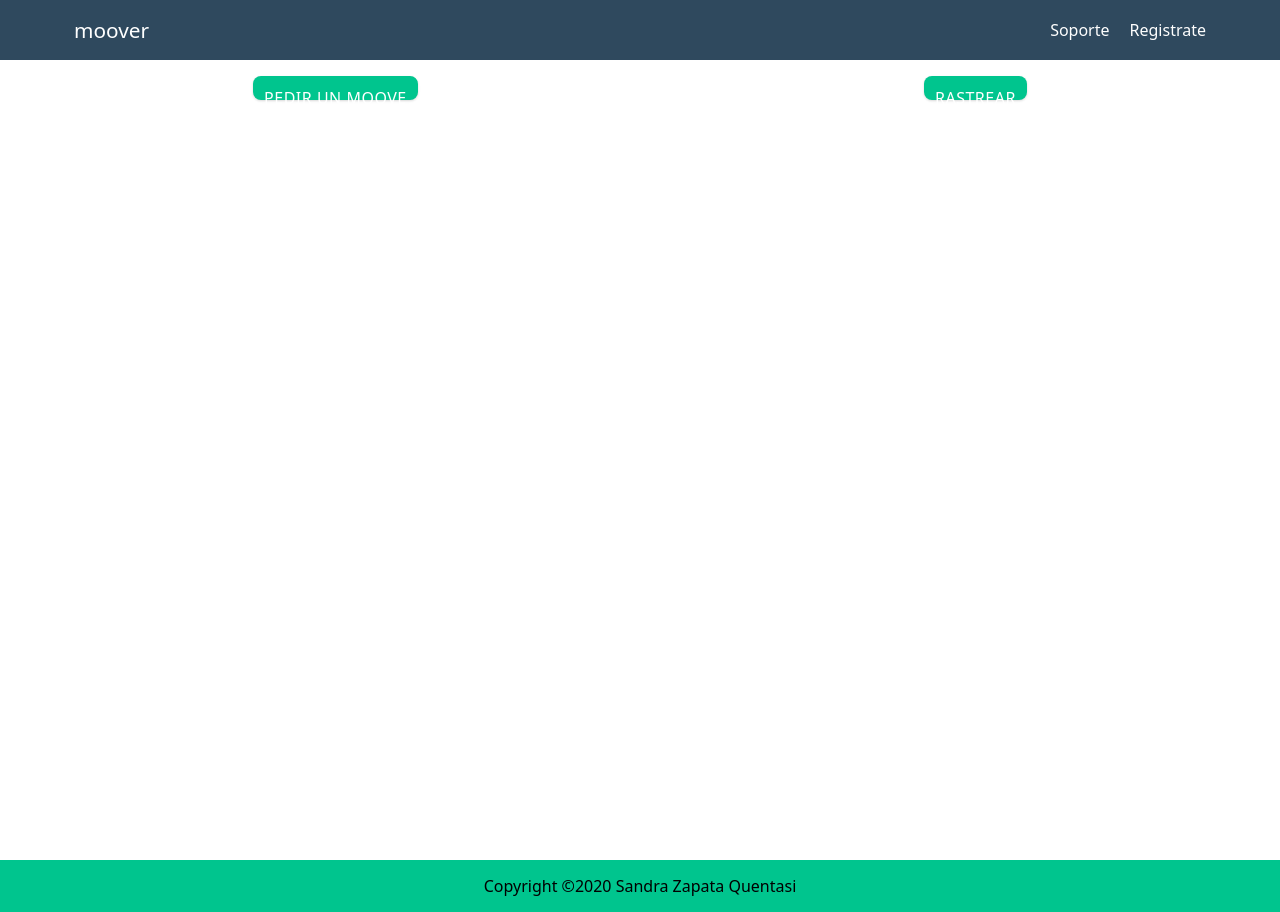
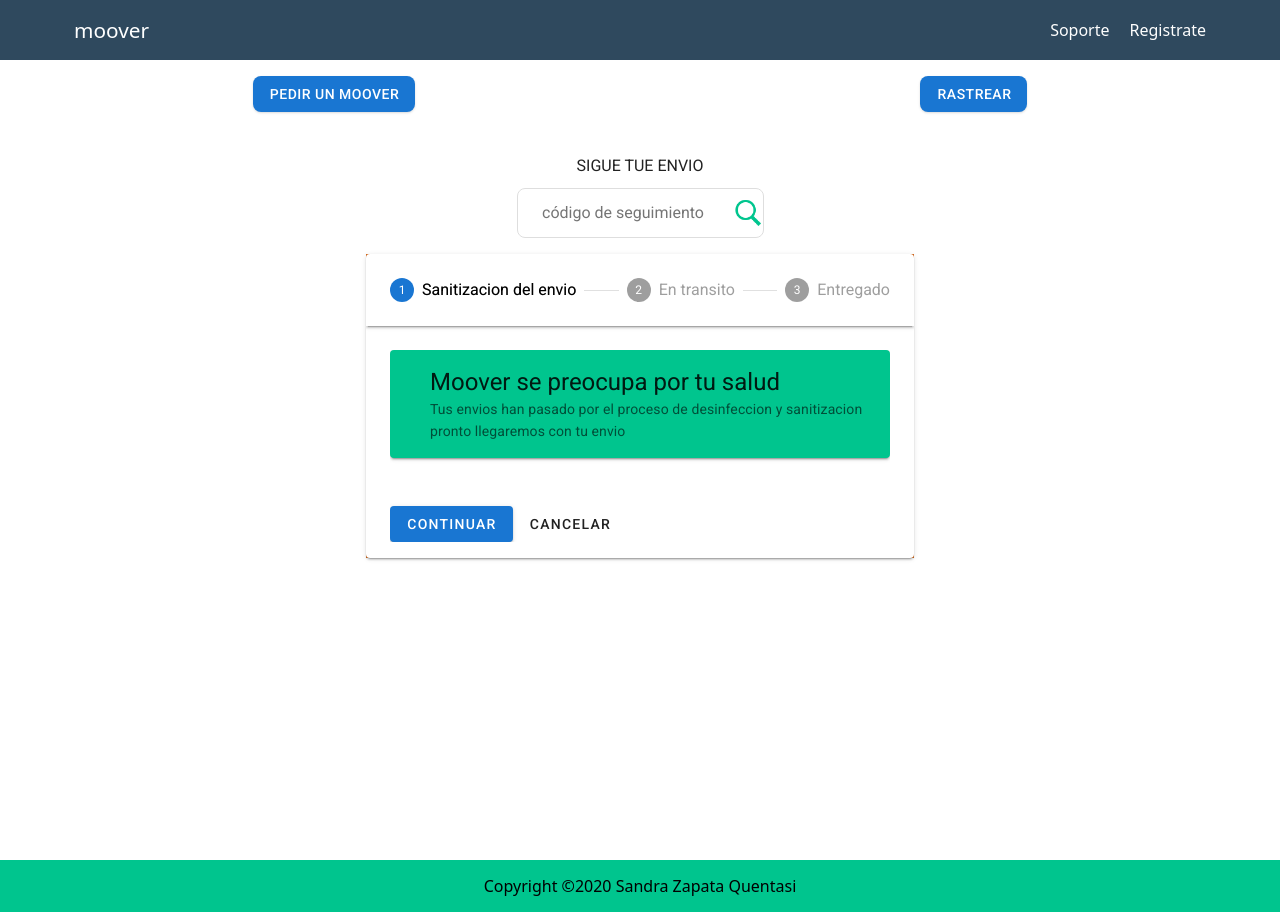
Before and after one commit to szapataq/moover, a Nuxt app: page /track in a window 1280 px wide. Built offline with nearby package versions, Linux system fonts and the light colour scheme.

Commit message:
Aadiendo componentes a pages

```diff
--- a/pages/askMoove.vue
+++ b/pages/askMoove.vue
@@ -1,41 +1,138 @@
 <template>
-  <div class="Nav-button">
-    <NuxtLink to="/askMoove" class="button">
-      Pedir un moove
-    </NuxtLink>
-    <NuxtLink to="/track" class="button">
-      Rastrear
-    </NuxtLink>
+  <div id="app">
+    <v-app id="inspire">
+      <div class="Nav-button">
+        <NuxtLink to="/askMoove">
+          <v-btn
+            color="primary"
+            class="button"
+          >
+            Pedir un moover
+          </v-btn>
+        </NuxtLink>
+        <NuxtLink to="/track">
+          <v-btn
+            color="primary"
+            class="button"
+          >
+            rastrear
+          </v-btn>
+        </NuxtLink>
+      </div>
+      <div>
+        <v-container class="d-flex justify-space-around">
+          <v-radio-group
+            v-model="row"
+            row
+          >
+            <v-radio
+              label="Sobre"
+              value="radio-1"
+            />
+            <v-radio
+              label="Caja mediana"
+              value="radio-2"
+            />
+            <v-radio
+              label="Caja grande"
+              value="radio-3"
+            />
+          </v-radio-group>
+        </v-container>
+      </div>
+      <section class="form-moover">
+        <form @submit.prevent>
+          <label for="username">Nombre y apellidos<span> *</span></label>
+          <input id="username" v-model="user.nameBussines" type="text">
+          <label for="username">Correo electrónico<span> *</span></label>
+          <input id="email" v-model="user.email" type="text">
+          <label for="username">Numero de teléfono<span> *</span></label>
+          <input id="numMobil" v-model="user.numMobil" type="text">
+          <label for="username">Origen<span> *</span></label>
+          <input id="origen" v-model="user.origen" type="text">
+          <label for="username">Destino<span> *</span></label>
+          <input id="destino" v-model="user.destino" type="text">
+          <div class="Nav-button">
+            <NuxtLink to="/askMoove">
+              <v-btn
+                color="secondary"
+                class="button"
+              >
+                Limpiar
+              </v-btn>
+            </NuxtLink>
+            <NuxtLink to="/askMoove">
+              <v-btn
+                color="warning"
+                class="button"
+              >
+                cotizar
+              </v-btn>
+            </NuxtLink>
+            <NuxtLink to="/askMoove">
+              <v-btn
+                color="primary"
+                class="button"
+              >
+                enviar
+              </v-btn>
+            </NuxtLink>
+          </div>
+        </form>
+      </section>
+    </v-app>
   </div>
 </template>
+<script>
+import Vue from 'vue'
+import Vuetify from 'vuetify/lib'
+Vue.use(Vuetify)
+
+export default {
+  data () {
+    return {
+      user: {
+        nameClient: '',
+        email: '',
+        numMobil: '',
+        origen: '',
+        destino: ''
+
+      }
+    }
+  }
+}
+</script>
 <style scoped>
   .Nav-button {
       display: flex;
       min-width: 320px;
       justify-content: space-around;
   }
-  .button[disabled] {
-    cursor: default;
-    opacity: 0.5;
-    cursor: not-allowed;
+  .form-moover{
+    display: grid;
+    min-width: 320px;
+    max-width: 40%;
+    margin:0px auto;
   }
-  .button {
-    background: var(--primary-color);
-    padding: 0.7rem;
-    margin: 1rem 0.5rem 2rem 0.5rem;
-    outline: none;
+
+  form{
+    display: flex;
+    flex-direction: column;
+  }
+  input {
+    font-size: 16px;
+    padding: 0.75rem 1rem;
+    margin: 0 0.5rem;
+    margin-bottom: 0.5rem;
+    border: 1px solid #dedede;
     border-radius: 0.5rem;
-    font-size: 1rem;
-    border: none;
-    cursor: pointer;
-    color: white;
-    font-weight: 500;
-    text-transform: uppercase;
-    text-align: center;
-    box-shadow: 0 1px 3px 0 rgba(0, 0, 0, 0.1), 0 1px 2px 0 rgba(0, 0, 0, 0.06);
-    letter-spacing: 0.5px;
-    text-decoration: none;
-    max-width: 15rem;
-    height: 1.5rem;
+    box-shadow: none;
+    box-sizing: border-box;
+  }
+    label {
+    font-size: 14px;
+    margin: 0.3rem 0.5rem;
+    margin-bottom: 0.25rem;
   }
 </style>
--- a/pages/contact.vue
+++ b/pages/contact.vue
@@ -1,16 +1,16 @@
 <template>
-  <div>
+  <div class="container-contact">
     <h2>Dejanos tus datos y nos contactaremos contigo</h2>
     <section>
       <img src="" alt="">
     </section>
-    <section>
+    <section class="container-form">
       <form @submit.prevent>
-        <label for="username">Nombre de la empresa <span> *</span></label>
+        <label for="">Nombre de la empresa <span> *</span></label>
         <input id="username" v-model="user.nameBussines" type="text">
-        <label for="username">Nombre<span> *</span></label>
+        <label for="">Nombre<span> *</span></label>
         <input id="username" v-model="user.nameBussines" type="text">
-        <label for="username">Apellido<span> *</span></label>
+        <label for="">Apellido<span> *</span></label>
         <input id="username" v-model="user.surname" type="text">
         <label for="username">Correo<span> *</span></label>
         <input id="password" v-model="user.email" type="text">
@@ -47,28 +47,21 @@
 }
 </script>
 <style scoped>
-  div {
-    display: flex;
-    flex-direction: column;
-    align-items: center;
-
+  .container-contact{
+    display: grid;
+    min-width: 320px;
+    max-width: 40%;
+    margin:0px auto;
   }
   h2 {
     text-align: center;
+    margin: 20px;
   }
   form {
     display: flex;
     flex-direction: column;
-    justify-content: center;
-    max-width:25rem;
+    margin: 0px auto;
   }
-
-  label {
-    font-size: 14px;
-    margin: 0.3rem 0.5rem;
-    margin-bottom: 0.25rem;
-  }
-
   input {
     font-size: 16px;
     padding: 0.75rem 1rem;
@@ -79,40 +72,10 @@
     box-shadow: none;
     box-sizing: border-box;
   }
-
-  .button {
-    margin-top: 0.5rem;
+  label {
+    font-size: 14px;
+    margin: 0.3rem 0.5rem;
+    margin-bottom: 0.25rem;
   }
 
-  .button[disabled] {
-    cursor: default;
-    opacity: 0.5;
-    cursor: not-allowed;
-  }
-  .button {
-    background: var(--primary-color);
-    padding: 0.75rem 1.5rem;
-    outline: none;
-    border-radius: 0.5rem;
-    font-size: 1rem;
-    border: none;
-    cursor: pointer;
-    color: white;
-    font-weight: 500;
-    text-transform: uppercase;
-    text-align: center;
-    box-shadow: 0 1px 3px 0 rgba(0, 0, 0, 0.1), 0 1px 2px 0 rgba(0, 0, 0, 0.06);
-    letter-spacing: 0.5px;
-    margin: 1rem 0.5rem 2rem 0.5rem;
-    text-decoration: none;
-  }
-    span{
-      color:rgb(240, 86, 86);
-    }
-
-  button:hover {
-    box-shadow: 0 4px 6px -1px rgba(0, 0, 0, 0.1),
-      0 2px 4px -1px rgba(0, 0, 0, 0.06);
-    opacity: 0.8;
-  }
 </style>
--- a/pages/index.vue
+++ b/pages/index.vue
@@ -4,7 +4,7 @@
     <section class="portada-img">
       <h1>Servicio de mensajería </h1>
       <p>Realiza entregas locales en menos de 90 minutos desde tu computadora o App, cotiza tus servicios directo en la plataforma. Sin tarifas dinámicas: pagas lo marcado en la cotización. Calculamos la mejor ruta de entrega para que pagues menos. ¡Estamos revolucionando la mensajería express!</p>
-      <NuxtLink to="/send" class="button">
+      <NuxtLink to="/askMoove" class="button">
         Realiza tu envio aquí
       </NuxtLink>
       <span>o</span>
--- a/pages/track.vue
+++ b/pages/track.vue
@@ -1,41 +1,189 @@
 <template>
-  <div class="Nav-button">
-    <NuxtLink to="/askMoove" class="button">
-      Pedir un moove
-    </NuxtLink>
-    <NuxtLink to="/track" class="button">
-      Rastrear
-    </NuxtLink>
+  <div id="app">
+    <v-app id="inspire">
+      <div class="Nav-button">
+        <NuxtLink to="/askMoove">
+          <v-btn
+            color="primary"
+            class="button"
+          >
+            Pedir un moover
+          </v-btn>
+        </NuxtLink>
+        <NuxtLink to="/track">
+          <v-btn
+            color="primary"
+            class="button"
+          >
+            rastrear
+          </v-btn>
+        </NuxtLink>
+      </div>
+      <div class="container-searcher">
+        <label for="username">SIGUE TUE ENVIO</label>
+        <div class="search-input">
+          <input id="username" type="search" placeholder="código de seguimiento">
+          <img src="~/assets/img/search.png" alt="buscador">
+        </div>
+      </div>
+      <div class="stepper">
+        <v-stepper v-model="e1">
+          <v-stepper-header>
+            <v-stepper-step
+              :complete="e1 > 1"
+              step="1"
+            >
+              Sanitizacion del envio
+            </v-stepper-step>
+
+            <v-divider />
+
+            <v-stepper-step
+              :complete="e1 > 2"
+              step="2"
+            >
+              En transito
+            </v-stepper-step>
+
+            <v-divider />
+
+            <v-stepper-step step="3">
+              Entregado
+            </v-stepper-step>
+          </v-stepper-header>
+
+          <v-stepper-items>
+            <v-stepper-content step="1">
+              <v-card
+                class="mb-12 pl-6"
+                color="#00c58e"
+                height="auto"
+                max-width="500"
+              >
+                <v-card-title class="headline">
+                  Moover se preocupa por tu salud
+                </v-card-title>
+
+                <v-card-subtitle>Tus envios han pasado por el proceso de desinfeccion y sanitizacion pronto llegaremos con tu envio</v-card-subtitle>
+              </v-card>
+
+              <v-btn
+                color="primary"
+                @click="e1 = 2"
+              >
+                continuar
+              </v-btn>
+
+              <v-btn text>
+                cancelar
+              </v-btn>
+            </v-stepper-content>
+
+            <v-stepper-content step="2">
+              <v-card
+                class="mb-12 pl-2"
+                color="#00c58e"
+                height="auto"
+                max-width="500"
+              >
+                <v-card-title class="headline">
+                  Nos dirigimos al destino
+                </v-card-title>
+
+                <v-card-subtitle>Tu envio ya esta en camino, te recomendamos estar atento a tu telefono o correo electronico que proporcionaste</v-card-subtitle>
+              </v-card>
+
+              <v-btn
+                color="primary"
+                @click="e1 = 3"
+              >
+                Continue
+              </v-btn>
+
+              <v-btn text>
+                Cancel
+              </v-btn>
+            </v-stepper-content>
+
+            <v-stepper-content step="3">
+              <v-card
+                class="mb-12 pl-6"
+                color="#00c58e"
+                height="auto"
+                max-width="500"
+              >
+                <v-card-title class="headline">
+                  Gracias por tu preferencia
+                </v-card-title>
+
+                <v-card-subtitle>Moover nos preocupamos por ti, por eso dia a dia nos esforzamos en que tengas la mejor atencion</v-card-subtitle>
+              </v-card>
+
+              <v-btn
+                color="primary"
+                @click="e1 = 1"
+              >
+                Continue
+              </v-btn>
+
+              <v-btn text>
+                Cancel
+              </v-btn>
+            </v-stepper-content>
+          </v-stepper-items>
+        </v-stepper>
+      </div>
+    </v-app>
   </div>
 </template>
+<script>
+import Vue from 'vue'
+import Vuetify from 'vuetify/lib'
+Vue.use(Vuetify)
+
+export default {
+  data () {
+    return {
+      e1: 1
+    }
+  }
+}
+
+</script>
 <style scoped>
   .Nav-button {
       display: flex;
       min-width: 320px;
       justify-content: space-around;
   }
-  .button[disabled] {
-    cursor: default;
-    opacity: 0.5;
-    cursor: not-allowed;
+  .container-searcher{
+    display: flex;
+    flex-direction: column;
+    align-items: center;
   }
-  .button {
-    background: var(--primary-color);
-    padding: 0.7rem;
-    margin: 1rem 0.5rem 2rem 0.5rem;
-    outline: none;
+  .search-input {
+    font-size: 16px;
+    border: 1px solid #dedede;
     border-radius: 0.5rem;
-    font-size: 1rem;
+    display: flex;
+    align-items: center;
+  }
+  input{
+    box-shadow: none;
     border: none;
-    cursor: pointer;
-    color: white;
-    font-weight: 500;
-    text-transform: uppercase;
+    margin: 0;
     text-align: center;
-    box-shadow: 0 1px 3px 0 rgba(0, 0, 0, 0.1), 0 1px 2px 0 rgba(0, 0, 0, 0.06);
-    letter-spacing: 0.5px;
-    text-decoration: none;
-    max-width: 15rem;
-    height: 1.5rem;
+
+  }
+  img{
+    width: 30px;
+    height: 30px;
+  }
+  label{
+    padding: 10px;
+  }
+  .stepper{
+    background: chocolate;
+    margin: 1rem auto;
   }
 </style>
```
